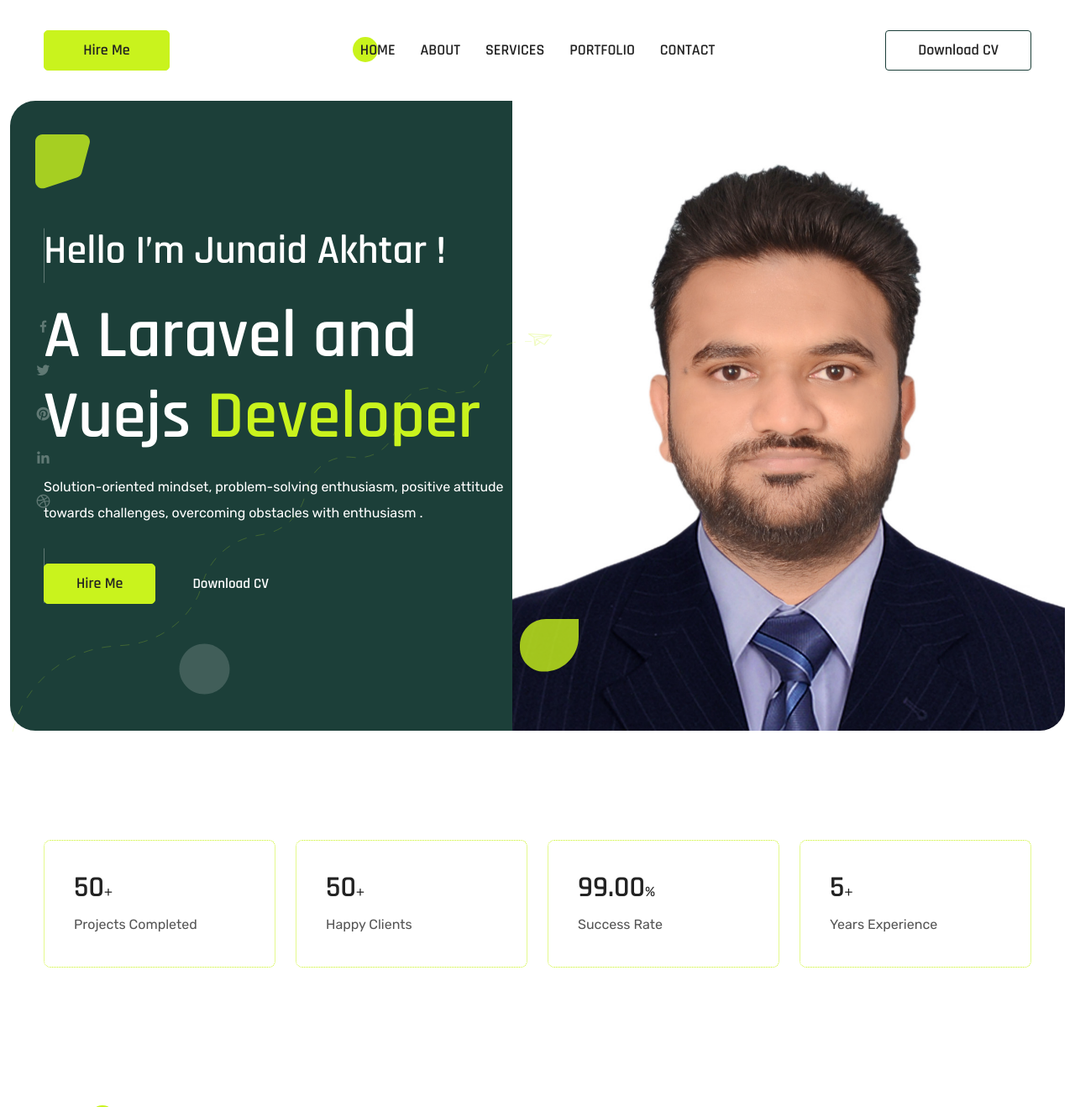
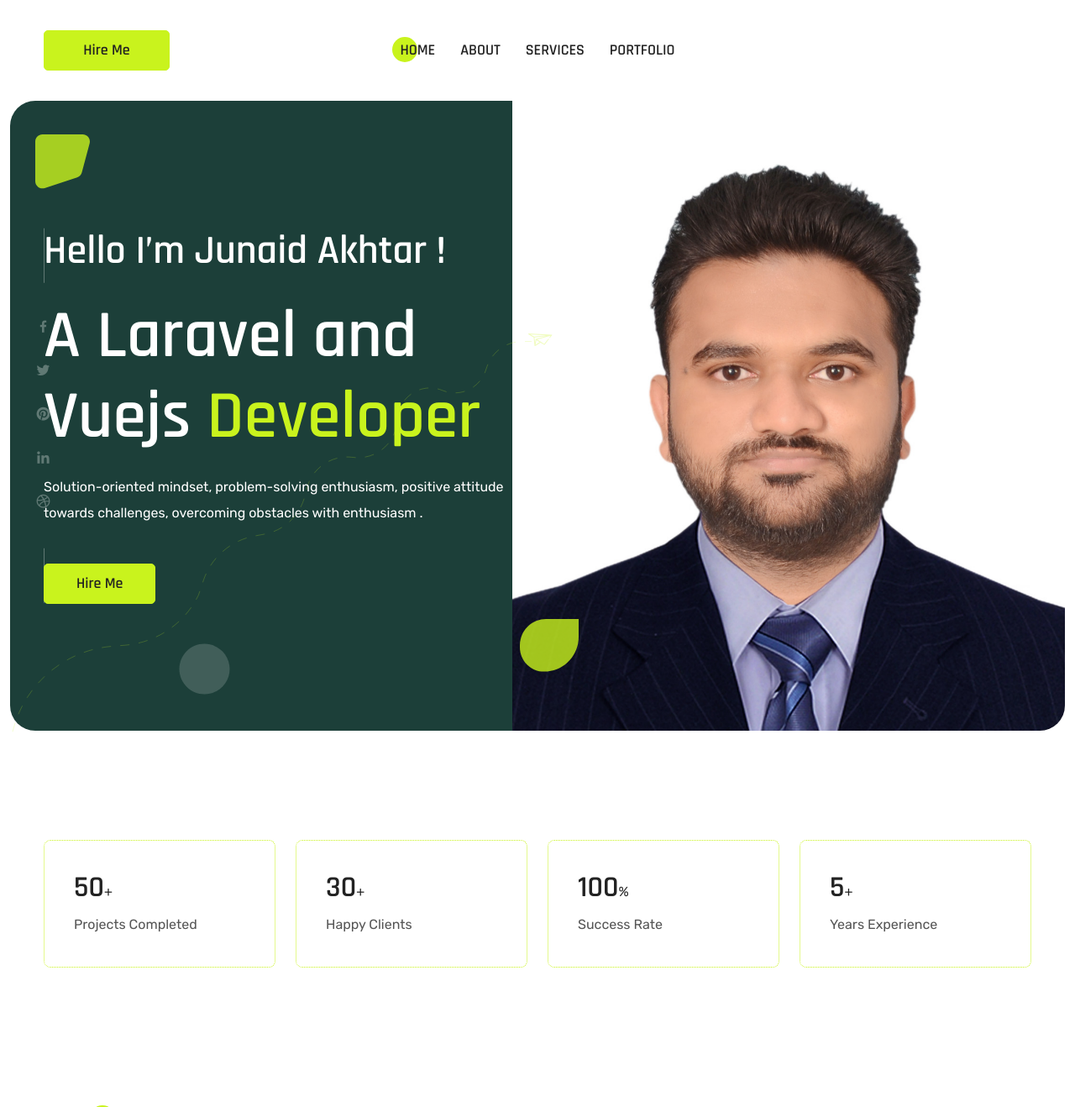
Before and after one commit to junaid1109/portfolio, a PHP site: page /home.php in a window 1280 px wide. Shown: the top 1318 px of the page at 84% size. Run offline with PHP 8.4, Linux system fonts and the light colour scheme.

Commit message:
updated code

```diff
--- a/layout/footer.php
+++ b/layout/footer.php
@@ -9,18 +9,10 @@
 								<ul class="socail-link">
 									<li><a href="https://www.upwork.com/freelancers/~0161ae7d307de003ba" target="-blank"><i class='bx bxl-upwork'></i></a></li>
 									<li><a href="https://github.com/junaid1109" target="-blank"><i class='bx bxl-github'></i></a></li>
-									<li><a href="https://www.linkedin.com/in/junaid-akhtar-9873711a5/"><i class='bx bxl-linkedin'></i></a></li>
 								</ul>
 							</div>
 						</div><!--- END COL -->
 
-						<div class="col-xl-4 col-lg-4 col-md-6 col-12 wow fadeIn">
-							<div class="footer-widget fcontact-info">
-								<h4 class="fotter-title">Contact Info</h4>
-								<p><a href="tel:+92 306 5179114">+92 306 5179114</a></p>
-								<p><a href="mailto:Junaidbhatti1109@gmail.com">Junaidbhatti1109@gmail.com</a></p>
-							</div>
-						</div><!--- END COL -->
 
 
 					</div>
@@ -40,7 +32,6 @@
 									<li><a href="<?= ("about") ; ?>">About</a></li>
 									<li><a href="<?= ("services") ; ?>">Service</a></li>
 									<li><a href="<?= ("portfolio") ; ?>">Portfolio</a></li>
-									<li><a href="<?= ("contact") ; ?>">Contact</a></li>
 								</ul>
 							</div>
 						</div><!--- END COL -->
--- a/layout/navbar.php
+++ b/layout/navbar.php
@@ -5,7 +5,7 @@
 					<div class="col-20 align-self-center">
 						<div class="site-logo">
 							<!-- <a href="index.html"><img src="assets/img/logo.svg" alt=""></a>          				 -->
-							<a href="<?= ("contact"); ?>" class="yellow_btn wow fadeInLeft">Hire Me</a>
+							<a href="#" class="yellow_btn wow fadeInLeft">Hire Me</a>
 						</div>
 					</div><!--- END Col -->
 
@@ -16,13 +16,11 @@
 								<li><a href="<?= ('about'); ?>">About</a></li>
 								<li><a href="<?= ('services'); ?>">Services</a></li>
 								<li><a href="<?= ('portfolio'); ?>">Portfolio</a></li>
-								<li><a href="<?= ('contact'); ?>">Contact</a></li>
 							</ul>
 						</nav>
 					</div><!--- END Col -->
 
 					<div class="col-20 d-none d-xl-block text-end align-self-center">
-						<a href="<?= ("assets/Junaid-Akhtar.pdf"); ?> " download class="border-btn">Download CV</a>
 					</div><!--- END Col -->
 
 					<ul class="mobile_menu">
@@ -30,7 +28,6 @@
 						<li><a href="<?= ('about'); ?>">About</a></li>
 						<li><a href="<?= ('services'); ?>">Services</a></li>
 						<li><a href="<?= ('portfolio'); ?>">Portfolio</a></li>
-						<li><a href="<?= ('contact'); ?>">Contact</a></li>
 					</ul>
 				</div><!--- END ROW -->
 			</div><!--- END CONTAINER -->
--- a/partials/about/about-me.php
+++ b/partials/about/about-me.php
@@ -12,7 +12,7 @@
 			<div class="col-xl-4 col-md-6 col-12 wow fadeIn">
 				<div class="about-img">
 					<img src="assets/img/junaid.png" alt="about image">
-					<a href="<?= ('contact')?>" class="ab_btn">Hire Me <img src="assets/img/icons/arrow-up.svg" alt="arrow"></a>
+					<a href="#" class="ab_btn">Hire Me <img src="assets/img/icons/arrow-up.svg" alt="arrow"></a>
 				</div>
 			</div><!-- End Col -->
 
--- a/partials/home/about.php
+++ b/partials/home/about.php
@@ -12,7 +12,7 @@
             <div class="col-xl-4 col-md-6 col-12 wow fadeIn">
                 <div class="about-img">
                     <img src="assets/img/junaid.png" alt="about image">
-                    <a href="<?= ('contact')?>" class="ab_btn">Hire Me <img src="assets/img/icons/arrow-up.svg" alt="arrow"></a>
+                    <a href="#" class="ab_btn">Hire Me <img src="assets/img/icons/arrow-up.svg" alt="arrow"></a>
                 </div>
             </div><!-- End Col -->
 
--- a/partials/home/banner.php
+++ b/partials/home/banner.php
@@ -10,8 +10,7 @@
                         Solution-oriented mindset, problem-solving enthusiasm, positive attitude
                         towards challenges, overcoming obstacles with enthusiasm .
                     </p>
-                    <a href="<?= ("contact"); ?>" class="yellow_btn wow fadeInLeft">Hire Me</a>
-                    <a href="<?= ("assets/Junaid-Akhtar.pdf"); ?> " download class="normal_btn wow fadeInRight">Download CV</a>
+                    <a href="#" class="yellow_btn wow fadeInLeft">Hire Me</a>
                 </div>
             </div><!-- End Col -->
         </div>
--- a/partials/home/callAction.php
+++ b/partials/home/callAction.php
@@ -3,6 +3,6 @@
 
 <div class="container call-to-action text-center mb160" style="background-image: url(assets/img/bg/newsletter.svg);">
     <h2>Let's Start Creating together</h2>
-    <a href="<?= ("./contact")?>" class="border-btn-2">Hire Me</a>
+    <a href="#" class="border-btn-2">Hire Me</a>
 </div>
 <!-- End Call To Action -->
--- a/partials/home/counter.php
+++ b/partials/home/counter.php
@@ -11,14 +11,14 @@
 
             <div class="col-xl-3 col-sm-6 col-12 wow fadeIn">
                 <div class="single-counter">
-                    <h4>50</h4><span>+</span>
+                    <h4>30</h4><span>+</span>
                     <p>Happy Clients</p>
                 </div>
             </div><!-- END Col -->
 
             <div class="col-xl-3 col-sm-6 col-12 wow fadeIn">
                 <div class="single-counter">
-                    <h4>99.00</h4><span>%</span>
+                    <h4>100</h4><span>%</span>
                     <p>Success Rate</p>
                 </div>
             </div><!-- END Col -->
```
